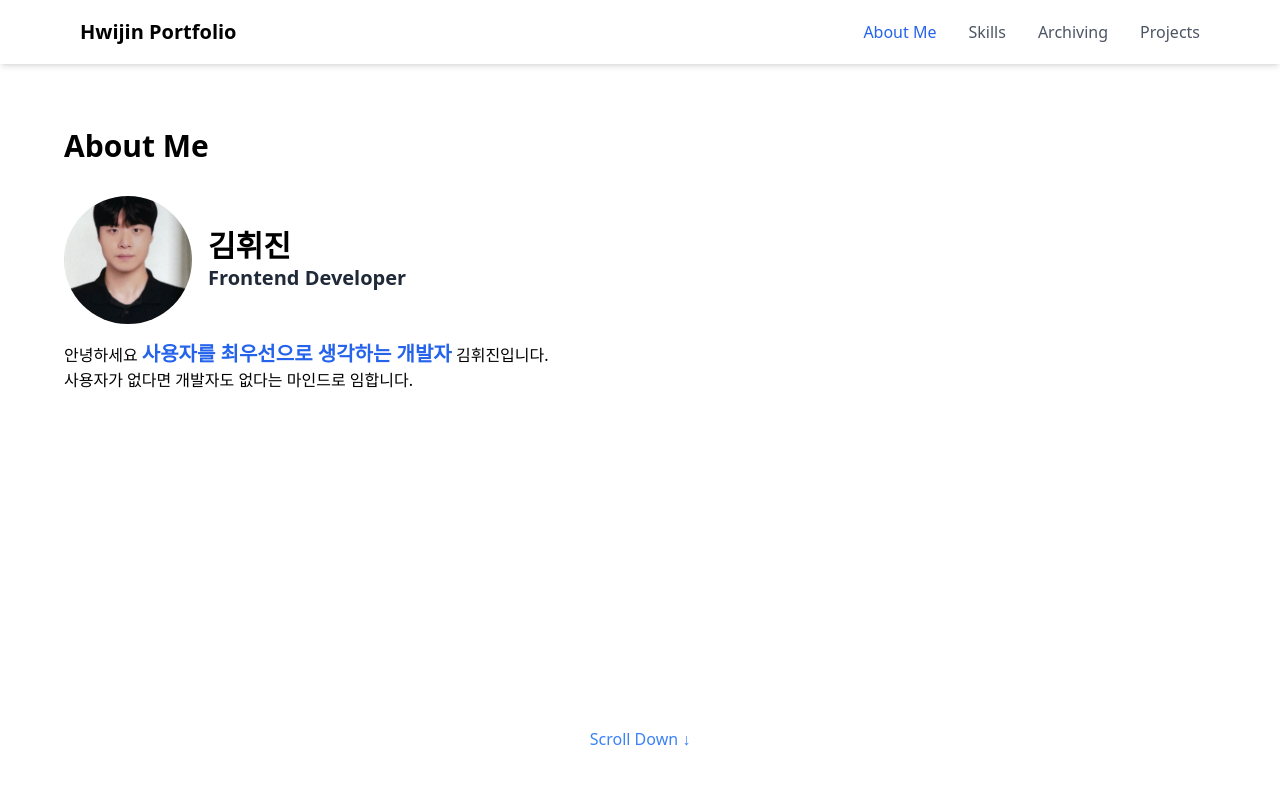
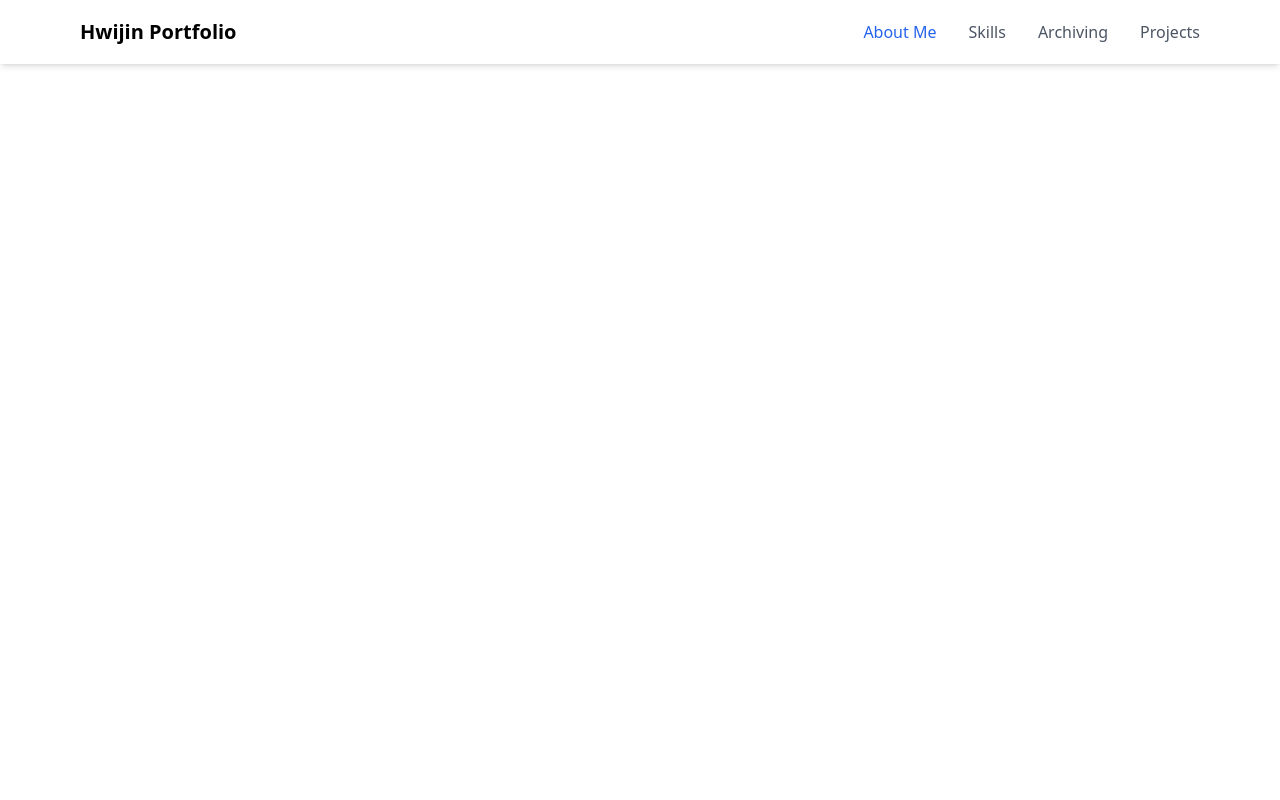
Before and after one commit to hwijinkim22/HwiJin-s-Portfolio, a Next.js app: page / in a window 1280 px wide. Shown: the top 800 px of the page. Built offline with nearby package versions, Linux system fonts and the light colour scheme.

Commit message:
fix: page.tsx sectionRef 관련 코드 수정

```diff
--- a/app/page.tsx
+++ b/app/page.tsx
@@ -18,17 +18,19 @@ const useIntersectionObserver = (options = {}) => {
   const ref = useRef<HTMLElement>(null);
 
   useEffect(() => {
+    const currentRef = ref.current;
+
     const observer = new IntersectionObserver(([entry]) => {
       setIsVisible(entry.isIntersecting);
     }, options);
 
-    if (ref.current) {
-      observer.observe(ref.current);
+    if (currentRef) {
+      observer.observe(currentRef);
     }
 
     return () => {
-      if (ref.current) {
-        observer.unobserve(ref.current);
+      if (currentRef) {
+        observer.unobserve(currentRef);
       }
     };
   }, [options]);
@@ -37,22 +39,23 @@ const useIntersectionObserver = (options = {}) => {
 };
 
 const Section = ({ id, title, children, sectionRef }: SectionProps) => {
-  const { ref, isVisible } = useIntersectionObserver({
+  const { isVisible } = useIntersectionObserver({
     threshold: 0.3,
     rootMargin: "-100px",
+    targetRef: sectionRef
   });
 
-  const setRefs = (element: HTMLElement | null) => {
-    (ref as React.MutableRefObject<HTMLElement | null>).current = element;
-    if (sectionRef) {
-      (sectionRef as React.MutableRefObject<HTMLElement | null>).current = element;
-    }
-  };
+  // const setRefs = (element: HTMLElement | null) => {
+  //   intersectionRef.current = element;
+  //   if (sectionRef) {
+  //     sectionRef.current = element;
+  //   }
+  // };
 
   return (
     <section
       id={id}
-      ref={setRefs}
+      ref={sectionRef}
       className={`min-h-screen p-8 transition-all duration-1000 ${
         isVisible ? "opacity-100 translate-y-0" : "opacity-0 translate-y-10"
       }`}
```
